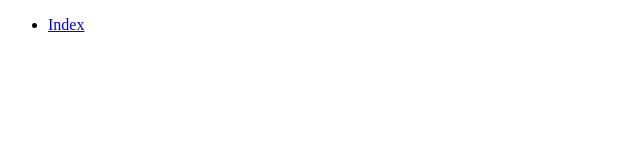
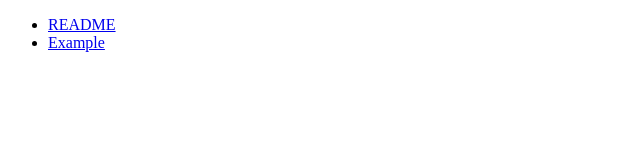
Before and after one commit to atmoz/static-web, a plain HTML site: page index.html in a window 1280 px wide. Shown: the whole page, without its empty margins (0-640 px from the left). Drawn offline with nearby package versions, Linux system fonts and the light colour scheme.

Commit message:
Adding some content

```diff
--- a/index.html
+++ b/index.html
@@ -9,7 +9,8 @@
     </head>
     <body>
         <ul>
-            <li><a href="content/index.md">Index</a></li>
+            <li><a href="README.md">README</a></li>
+            <li><a href="content/example.md">Example</a></li>
         </ul>
         <div id="static-content"></div>
     </body>
```
Also changed, not shown: 1 other file.
